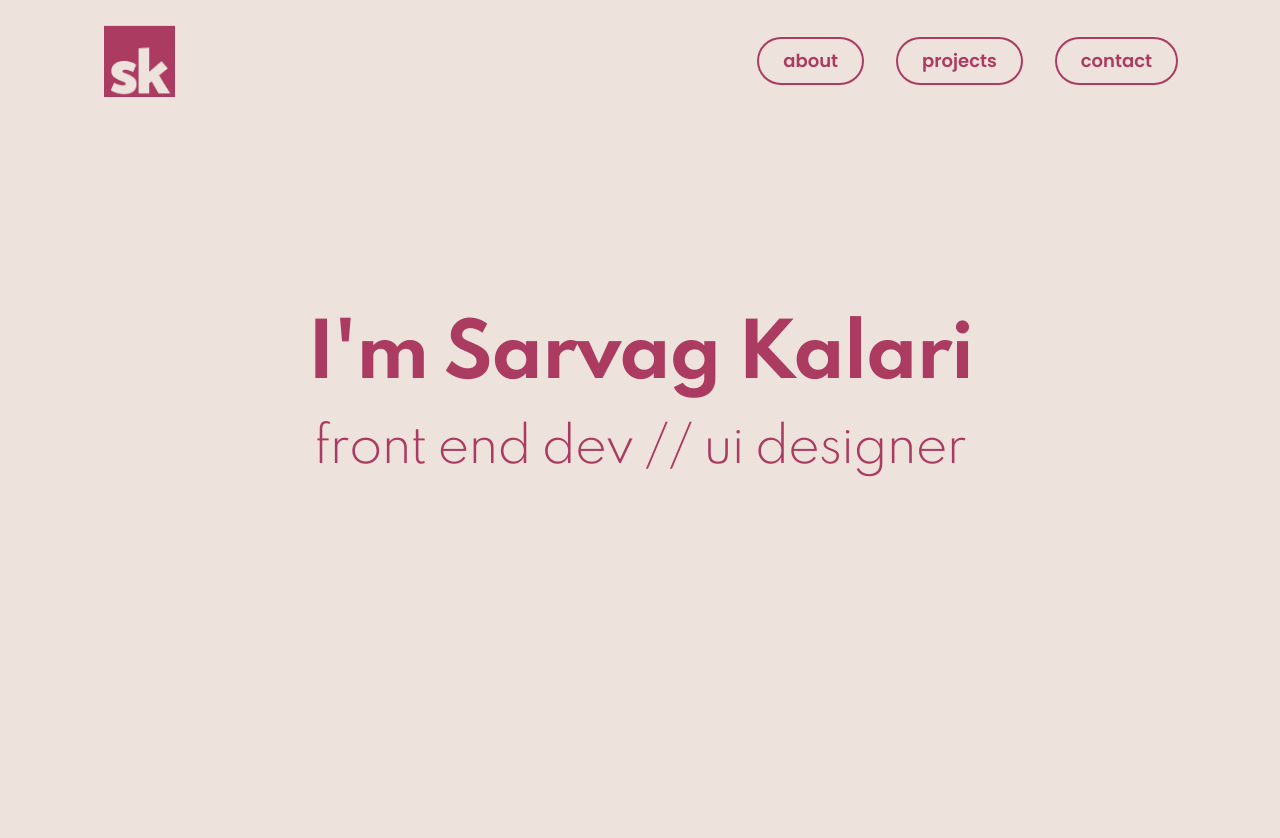
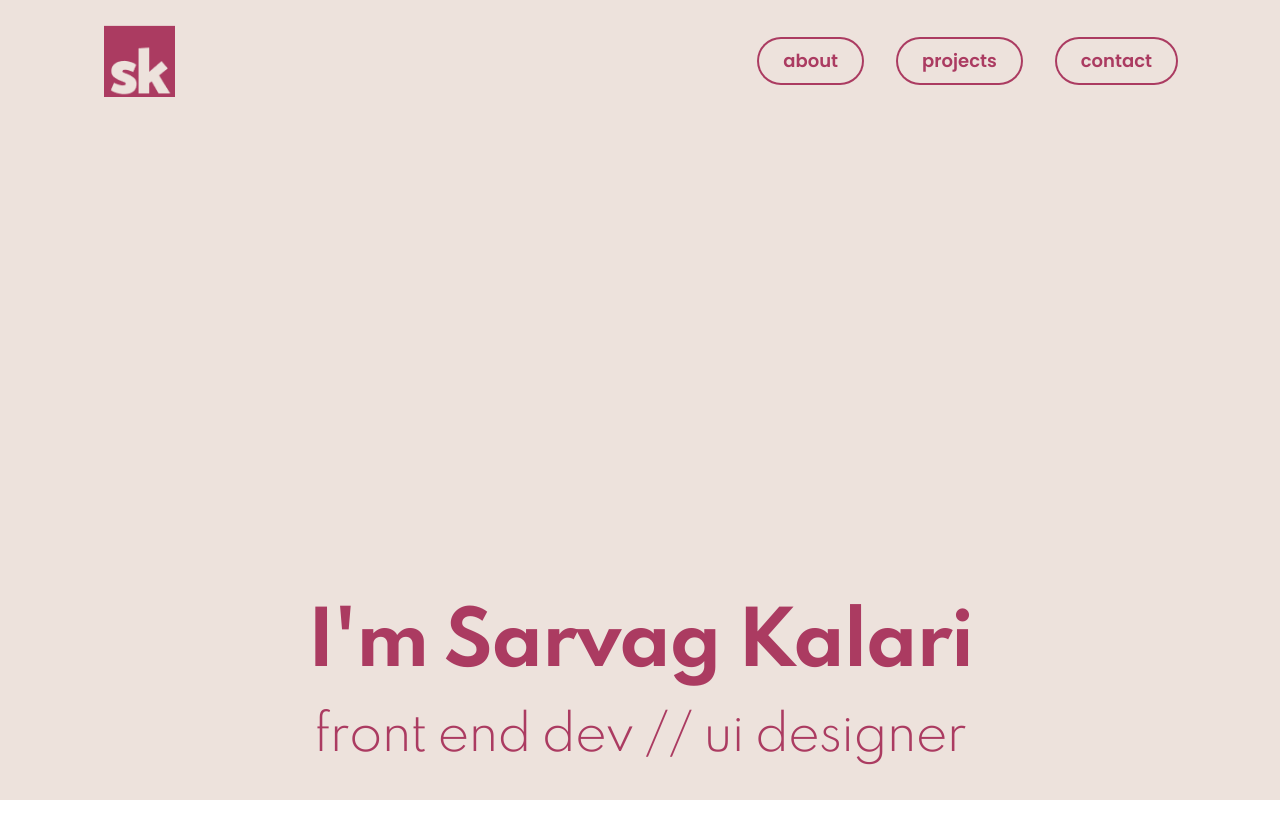
Before and after one commit to starbvuks/portfolio, a Next.js app: page / in a window 1280 px wide. Shown: the top 838 px of the page. Before the commit the page ends 800 px from the top, so only its background shows below. Built offline with nearby package versions, Linux system fonts and the light colour scheme.

Commit message:
home screen

```diff
--- a/components/Home.jsx
+++ b/components/Home.jsx
@@ -1,10 +1,12 @@
 import React from "react";
+import Navbar from "./Navbar/Navbar";
 import { Icon } from "@iconify/react";
 
 const Home = () => {
   return (
-    <div class="h-full bg-backLight">
-      <div class="flex flex-col text-center items-center p-4 py-72 sm:py-32 lg:py-44 2xl:py-72 ">
+    <div class="h-screen bg-backLight">
+      <Navbar />
+      <div class="flex flex-col text-center items-center p-4 mt-64 sm:py-32 lg:pt-52 2xl:py-72 ">
         <div class="flex flex-col">
           <span class="text-3xl sm:text-4xl md:text-6xl lg:text-7xl leading-snug sm:leading-tight py-3 md:py-8 font-spartan font-bold tracking-tight text-mainRed">
             I'm Sarvag Kalari
--- a/pages/_app.js
+++ b/pages/_app.js
@@ -30,12 +30,12 @@ function MyApp({ Component, pageProps, router }) {
     router.events.on("routeChangeError", handleComplete);
   }, [router]);
 
-  useEffect(() => {
-    setLoading(true);
-    setTimeout(() => {
-      setLoading(false);
-    }, 1500);
-  }, []);
+  // useEffect(() => {
+  //   setLoading(true);
+  //   setTimeout(() => {
+  //     setLoading(false);
+  //   }, 1500);
+  // }, []);
 
   return (
     <>
--- a/pages/index.js
+++ b/pages/index.js
@@ -3,13 +3,12 @@ import Main from "../components/Home.jsx";
 import Stack from "../components/Stack.jsx";
 import Navbar from "../components/Navbar/Navbar";
 
-import {motion} from "framer-motion";
+import { motion } from "framer-motion";
 
 export default function Home() {
   return (
-    <div class="h-auto bg-backLight">
-      <Navbar />
-        <Main />
+    <div class="h-screen bg-backLight">
+      <Main />
     </div>
   );
 }
--- a/pages/projects.jsx
+++ b/pages/projects.jsx
@@ -44,7 +44,7 @@ const projects = () => {
           color="#AB3B61"
         />
       ) : (
-        <div class="h-full bg-portfGreen pb-10 lg:pb-16 2xl:pb-44 overflow-hidden">
+        <div class="h-full bg-portfGreen pb-10 lg:pb-16 2xl:pb-44">
           <Navbar />
           <div class="mt-28 mx-6 sm:mx-28">
             <span class="font-anon text-portfLight text-4xl sm:text-7xl">
@@ -73,13 +73,13 @@ const projects = () => {
                       <span class="font-spartan font-bold mt-3 text-xl sm:text-2xl text-portfDark mb-3">
                         {data.name}
                       </span>
-                      <span class="font-spartan font-normal text-md sm:text-lg text-portfDark mb-10 sm:mb-14">
+                      <span class="font-spartan font-normal text-md sm:text-lg text-portfDark">
                         {data.description}
                       </span>
                       {data.category.map((langs, index) => (
                         <span
                           key={index}
-                          class="flex font-spartan font-normal text-md sm:text-lg text-portfDark sm:mb-14"
+                          class="flex font-spartan font-normal text-md sm:text-lg text-portfDark"
                         >
                           {langs}
                         </span>
--- a/styles/globals.css
+++ b/styles/globals.css
@@ -21,10 +21,6 @@ a,
 button,
 img {
   -webkit-tap-highlight-color: transparent;
-}
-
-body {
-  background-color: #ede2dc;
 }
 
 body::-webkit-scrollbar {
```
